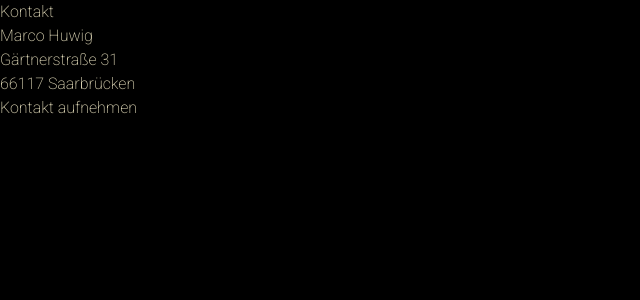
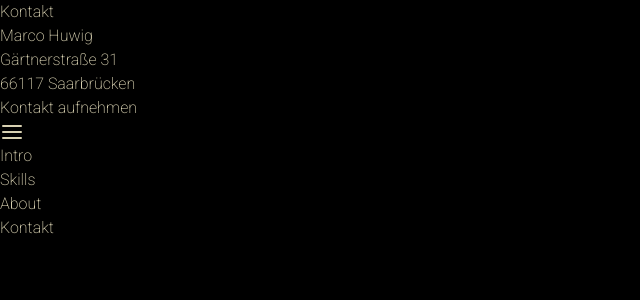
Before and after one commit to Mouveee/mouveee.github.io, a Next.js app: page /contact in a window 1280 px wide. Shown: the top 300 px of the page, without its empty margins (0-640 px from the left). Built offline with nearby package versions, Linux system fonts and the light colour scheme.

Commit message:
Contact: Remove Dots

```diff
--- a/src/app/contact/page.tsx
+++ b/src/app/contact/page.tsx
@@ -1,7 +1,6 @@
 'use client';
 import React from 'react';
 import NavigationMenu from '@/app/components/NavigationMenu';
-import Dots from '@/app/components/Dots';
 import Link from 'next/link';
 
 export default function Contact() {
@@ -51,7 +50,7 @@
           animation: bgMove 10s infinite alternate ease-in-out;
         }
       `}</style>
-      <Dots numberOfDots={20} />
+
       <NavigationMenu />
     </div>
   );
```
